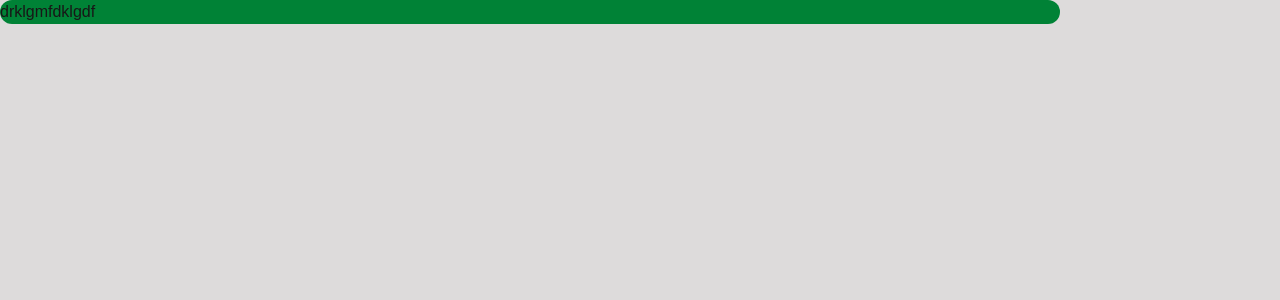
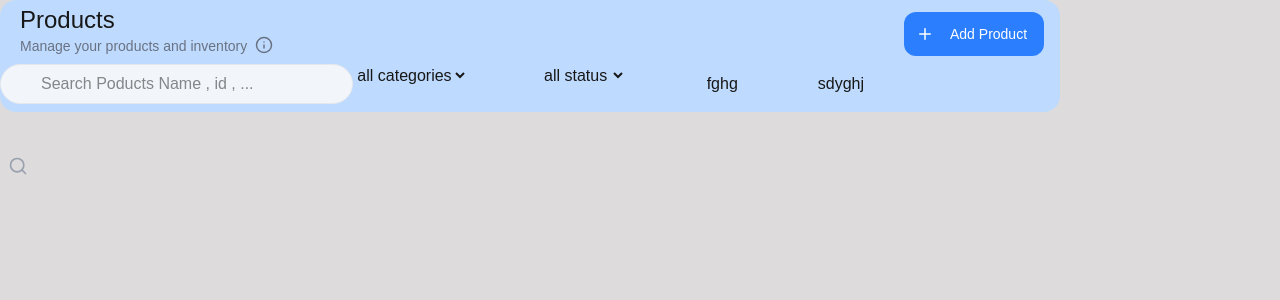
Before and after one commit to maha8754-tech/warehousing, a Next.js app: page /warehousing/Products in a window 1280 px wide. Shown: the top 300 px of the page. Built offline with nearby package versions, Linux system fonts and the light colour scheme.

Commit message:
change code in the src/app/page.jsx & change main in the src/app/Products/page.jsx

```diff
--- a/src/app/Products/page.jsx
+++ b/src/app/Products/page.jsx
@@ -1,9 +1,61 @@
 "use client"
+
+import { Info, Plus, Search } from "lucide-react"
 
 export default function Products() {
     return(
-        <div className="grid bg-green-700 w-265 max-h-screen rounded-2xl">
-          <span>drklgmfdklgdf</span>
+        <div className="grid gap-y-2 bg-blue-200 w-265 max-h-screen rounded-2xl">
+          {/* row 1 */}
+          <div className="flex justify-between ml-5 mt-1">
+            <div>
+                <h1 className="text-2xl">Products</h1>
+                <span className="flex gap-2 text-sm text-gray-500">
+                    Manage your products and inventory
+                    <Info size={18} className=""/>
+                </span>
+            </div>
+            {/* button add product */}
+            <div className="grid w-35 items-center mr-4 mt-2">
+                <button className="flex gap-4 items-center h-11 bg-blue-500 text-sm text-white cursor-pointer px-3 rounded-xl" type="button">
+                    <Plus size={18}/>
+                    Add Product
+                </button>
+            </div>
+          </div>
+          {/* row 2 */}
+          <div className="grid grid-cols-3">
+            {/* search */}
+            <div className="">
+                <Search size={20} className="absolute ml-2 top-39 text-gray-400"/>
+                <input type="search" name="search" placeholder="Search Poducts Name , id , ..." className="bg-[#F2F6FA] w-full h-10 pl-10 rounded-3xl border border-gray-200  outline-none focus:border-blue-400 focus:ring-2 focus:ring-blue-100"/>
+            </div>
+            {/* filter */}
+            <div className="grid grid-cols-2 gap-x-5">
+                {/* category */}
+                <div>
+                    <select name="">
+                        <option value="">all categories</option>
+                        <option value="">electronics</option>
+                        <option value="">accessories</option>
+                    </select>
+                </div>
+                {/* status */}
+                <div>
+                    <select name="">
+                        <option value="">all status</option>
+                        <option value="">in stock</option>
+                        <option value="">low stock</option>
+                    </select>
+                </div>
+            </div>
+            {/* view */}
+            <div className="flex gap-x-20">
+                <button type="button">fghg</button>
+                <button type="button">sdyghj</button>
+            </div>
+          </div>
+          {/* row 3 */}
+          <div></div>
         </div>
     )
 }
--- a/src/app/page.jsx
+++ b/src/app/page.jsx
@@ -10,7 +10,7 @@ import Dashboard from "./Dashboard/page";
 
 export default function Home() {
     const [activePage , setActivePage] = useState("Dashboard")
-    const backUI = "bg-[radial-gradient(ellipse_at_top_left,rgba(147,197,253,0.25),transparent_45%),radial-gradient(ellipse_at_bottom_right,rgba(96,165,250,0.18),transparent_45%),linear-gradient(135deg,#f8fbff_0%,#edf5ff_50%,#f5f9ff_100%)] h-screen grid grid-cols-[290px_1fr] grid-rows-[70px_1fr]"
+    const backUI = "bg-[radial-gradient(ellipse_at_top_left,rgba(147,197,253,0.25),transparent_45%),radial-gradient(ellipse_at_bottom_right,rgba(96,165,250,0.18),transparent_45%),linear-gradient(135deg,#f8fbff_0%,#edf5ff_50%,#f5f9ff_100%)] h-screen grid grid-cols-[275px_1fr] grid-rows-[70px_1fr]"
   return(
   <div className={backUI}>
     <aside className="row-span-2">
@@ -25,7 +25,7 @@ export default function Home() {
           activePage={activePage}
         />
       </header>
-      <main className="grid mt-5">
+      <main className="grid mt-2">
         {activePage === "Dashboard" && (
           <Dashboard/>
         )}
```
